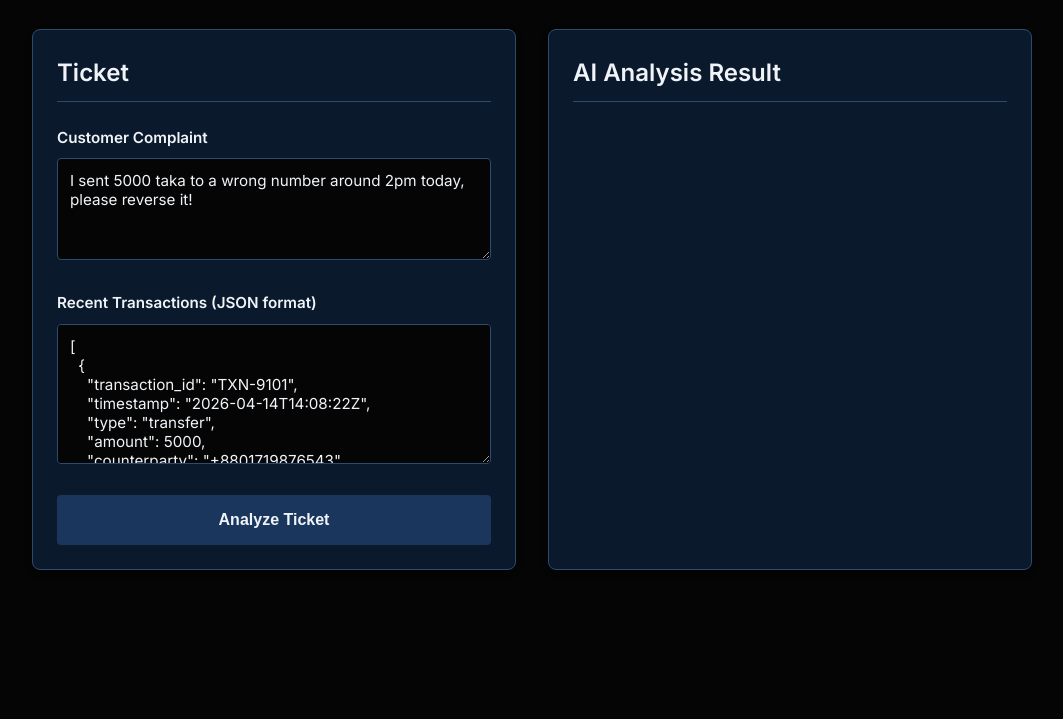
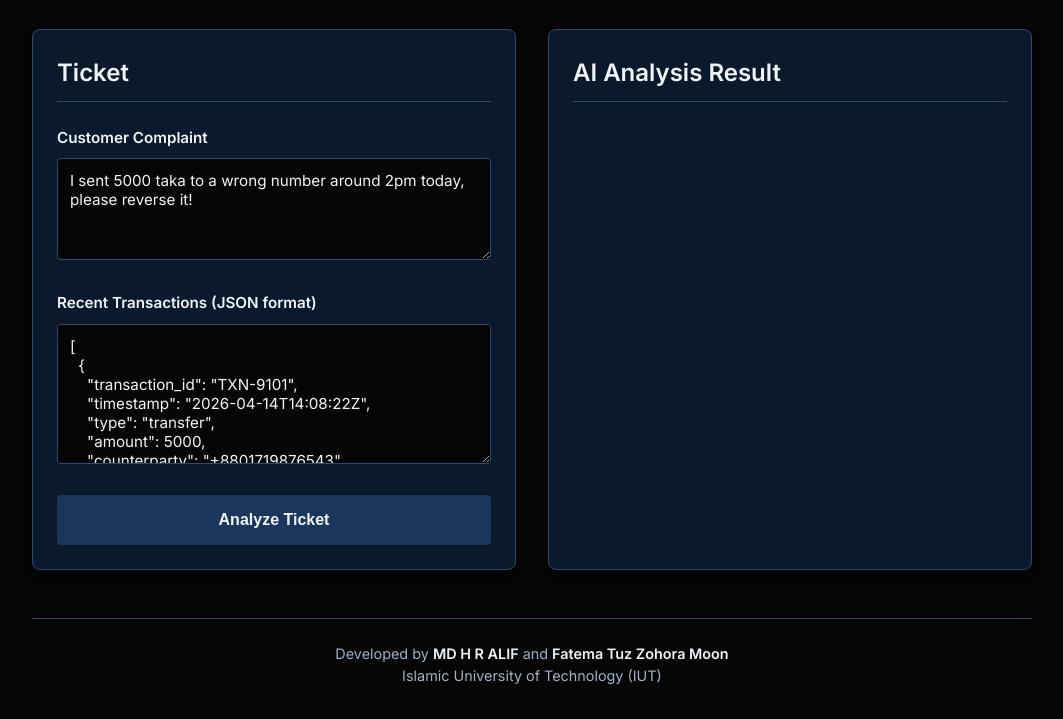
Before and after one commit to mdhralif/Analyzer, a website: page node-backend/public/index.html in a window 1280 px wide. Shown: the part 153-872 px from the top of the page, without its empty margins (108-1171 px from the left). Before the commit the page ends 800 px from the top, so only its background shows below. Drawn offline with Linux system fonts and the light colour scheme.

Commit message:
feat: add frontend dashboard and project documentation

```diff
--- a/node-backend/public/index.html
+++ b/node-backend/public/index.html
@@ -50,6 +50,10 @@
                 </div>
             </section>
         </main>
+
+        <footer>
+            <p>Developed by <strong>MD H R ALIF</strong> and <strong>Fatema Tuz Zohora Moon</strong><br>Islamic University of Technology (IUT)</p>
+        </footer>
     </div>
     <script src="script.js"></script>
 </body>
--- a/node-backend/public/style.css
+++ b/node-backend/public/style.css
@@ -154,3 +154,17 @@ pre {
     0% { transform: rotate(0deg); }
     100% { transform: rotate(360deg); }
 }
+
+footer {
+    text-align: center;
+    margin-top: 3rem;
+    padding-top: 1.5rem;
+    border-top: 1px solid var(--border-color);
+    color: #A0B2C6;
+    font-size: 0.9rem;
+    line-height: 1.5;
+}
+
+footer strong {
+    color: var(--text-white);
+}
```
Also changed, not shown: README.md (added), node-backend/README.md (deleted).
